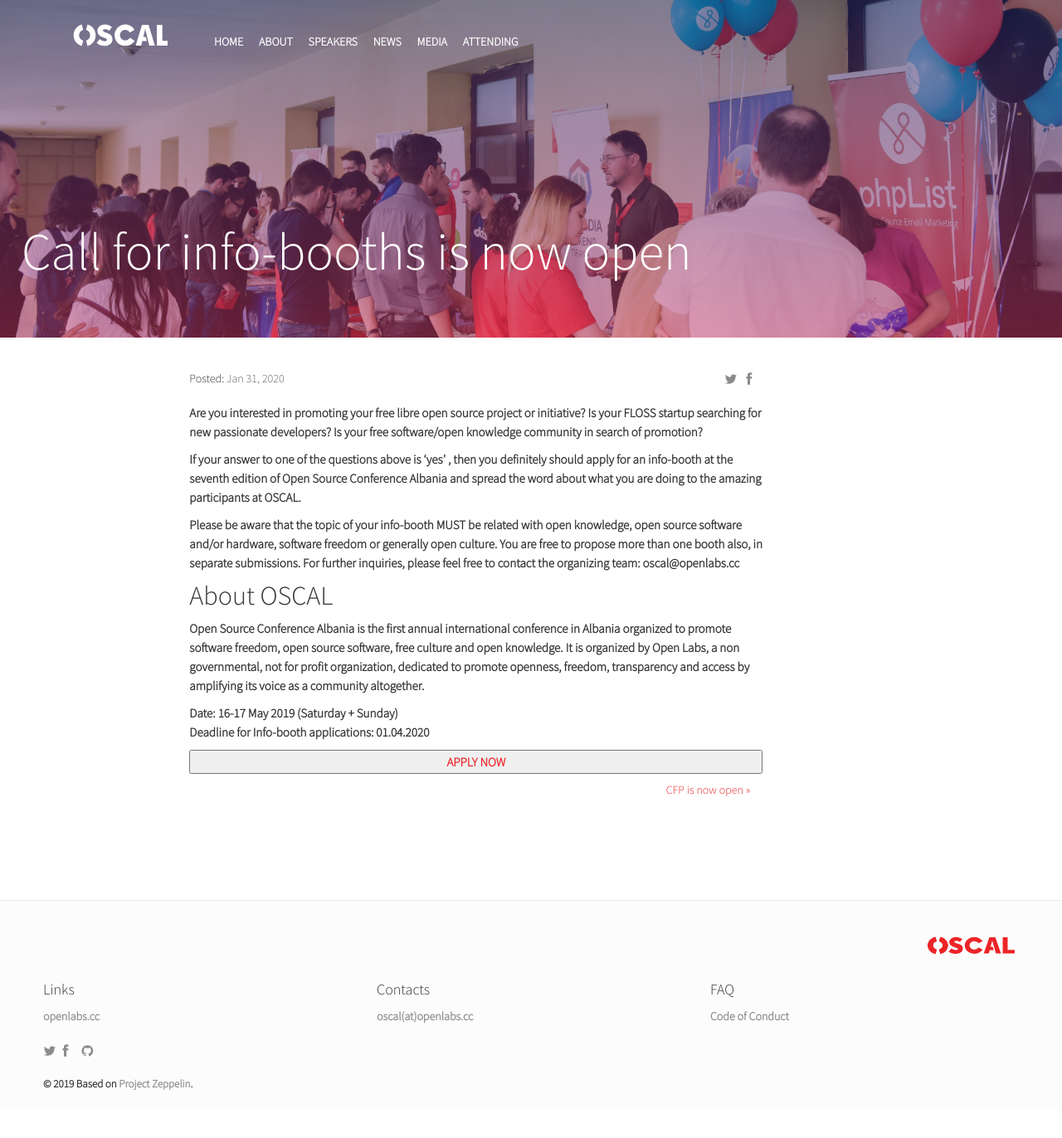
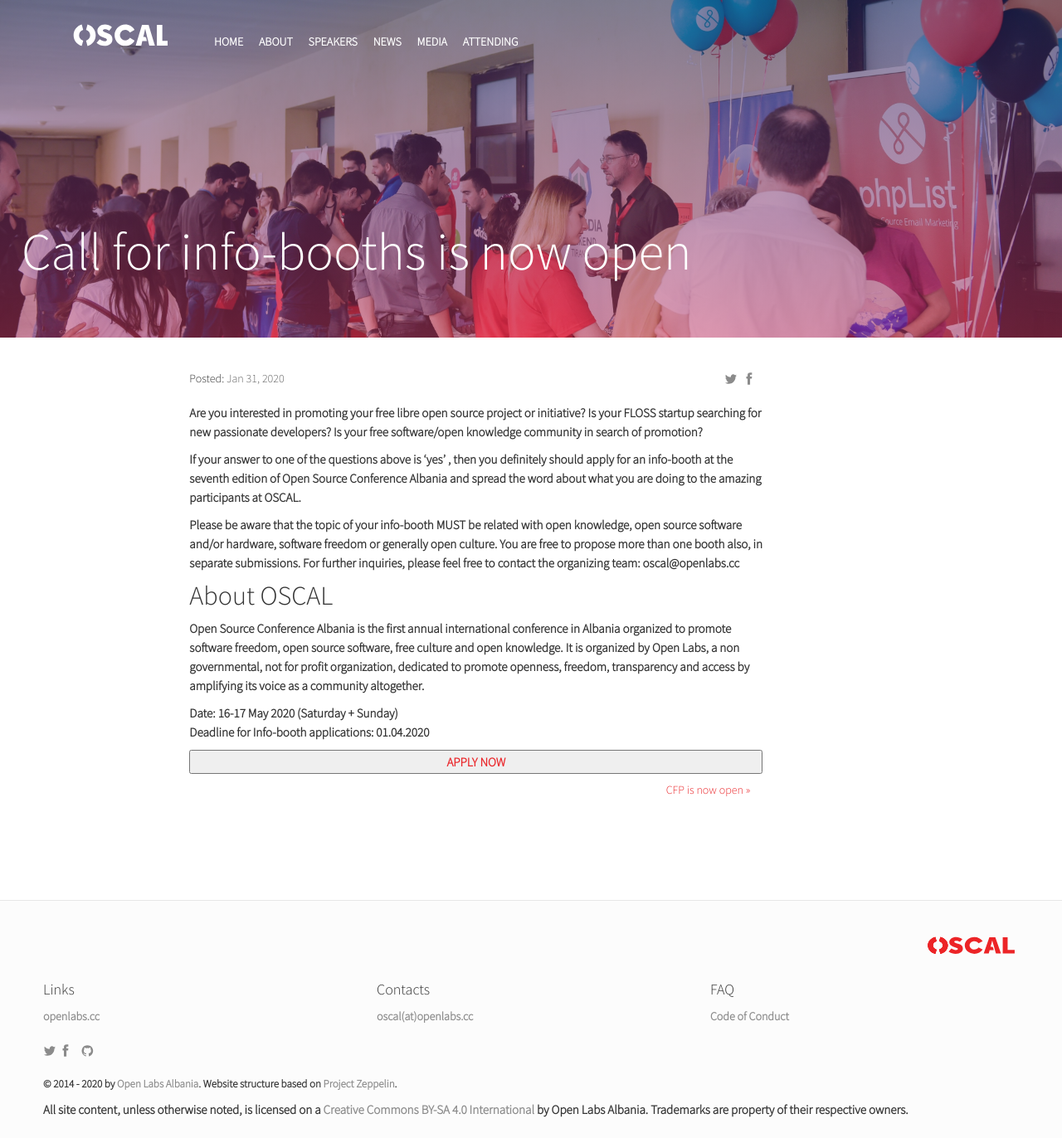
Before and after one commit to OpenLabsHackerspace/OSCAL2022-website, a Jekyll site: the page built from _posts/2020-01-31-infobooth-is-open.md, in a window 1280 px wide and 1372 px high. Shown: the whole window at 83% size. Built offline with Jekyll 4.4.1, drawn with Linux system fonts in a browser that asks for light colours; nearby versions of some CDN libraries; comment, search, counter and statistics services are not loaded.

Commit message:
added license link

```diff
--- a/_includes/footer.html
+++ b/_includes/footer.html
@@ -36,10 +36,11 @@
 	</div>
 	<div class="row">
 		<!-- Please don't delete this line-->
-		<div class="col-md-6">
+		<div class="col-md-12">
 			<p class="copyright">
-				&copy; 2019 Based on <a href="https://github.com/gdg-x/zeppelin" target="_blank">Project Zeppelin</a>.
+				&copy; 2014 - 2020 by <a href="https://openlabs.cc">Open Labs Albania</a>. Website structure based on <a href="https://github.com/gdg-x/zeppelin" target="_blank">Project Zeppelin</a>.
 			</p>
+			<p lass="copyright">All site content, unless otherwise noted, is licensed on a <a href="https://creativecommons.org/licenses/by-sa/4.0/">Creative Commons BY-SA 4.0 International</a> by Open Labs Albania. Trademarks are property of their respective owners.</p>
 		</div>
 	</div>
 </footer>
--- a/_posts/2020-01-31-infobooth-is-open.md
+++ b/_posts/2020-01-31-infobooth-is-open.md
@@ -17,7 +17,7 @@
 Open Source Conference Albania is the first annual international conference in Albania organized to promote software freedom, open source software, free culture and open knowledge.
 It is organized by Open Labs, a non governmental, not for profit organization, dedicated to promote openness, freedom, transparency and access by amplifying its voice as a community altogether.
 
-Date: 16-17 May 2019 (Saturday + Sunday)
+Date: 16-17 May 2020 (Saturday + Sunday)
 Deadline for Info-booth applications: 01.04.2020
 
 <button class="button-save large"><a href="https://cfp.openlabs.cc/o2i20/cfp" target="_blank">APPLY NOW</a></button>
```
